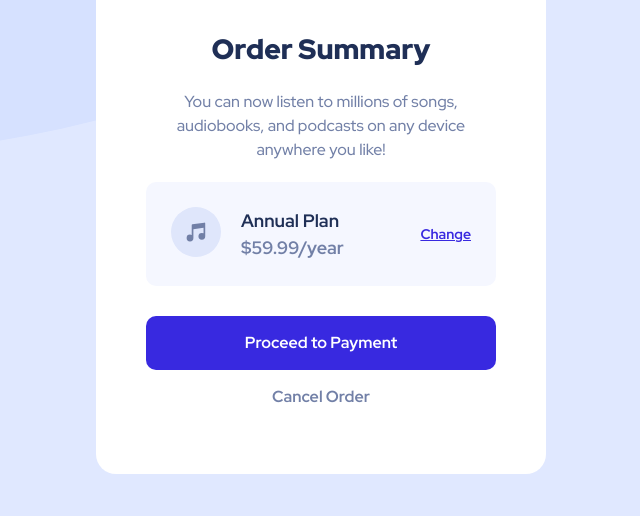
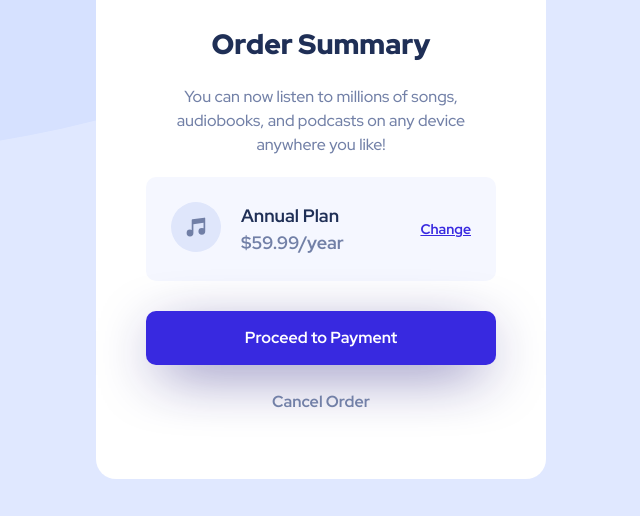
Before and after one commit to AF1QUE/fm-order-summary-component, a website: page dist/index.html in a window 1280 px wide. Shown: the part 284-800 px from the top of the page, without its empty margins (319-959 px from the left). Drawn offline with Linux system fonts and the light colour scheme.

Commit message:
Finished building project

```diff
--- a/dist/index.html
+++ b/dist/index.html
@@ -35,7 +35,7 @@
             <button class="card__meta__btn font-semibold text-[14px] text-brightBlue ml-auto underline">Change</button>
           </div>
           <button
-            class="card__btn card__btn--primary font-semibold text-[16px] block text-center bg-brightBlue text-white p-[15px] rounded-[10px]">Proceed
+            class="card__btn card__btn--primary font-semibold text-[16px] block text-center bg-brightBlue text-white p-[15px] rounded-[10px] mb-[10px] hover:opacity-75 shadow-[0_15px_60px_-15px_rgba(26,17,120,0.9)]">Proceed
             to
             Payment</button>
           <button
```
Also changed, not shown: dist/output.css.
